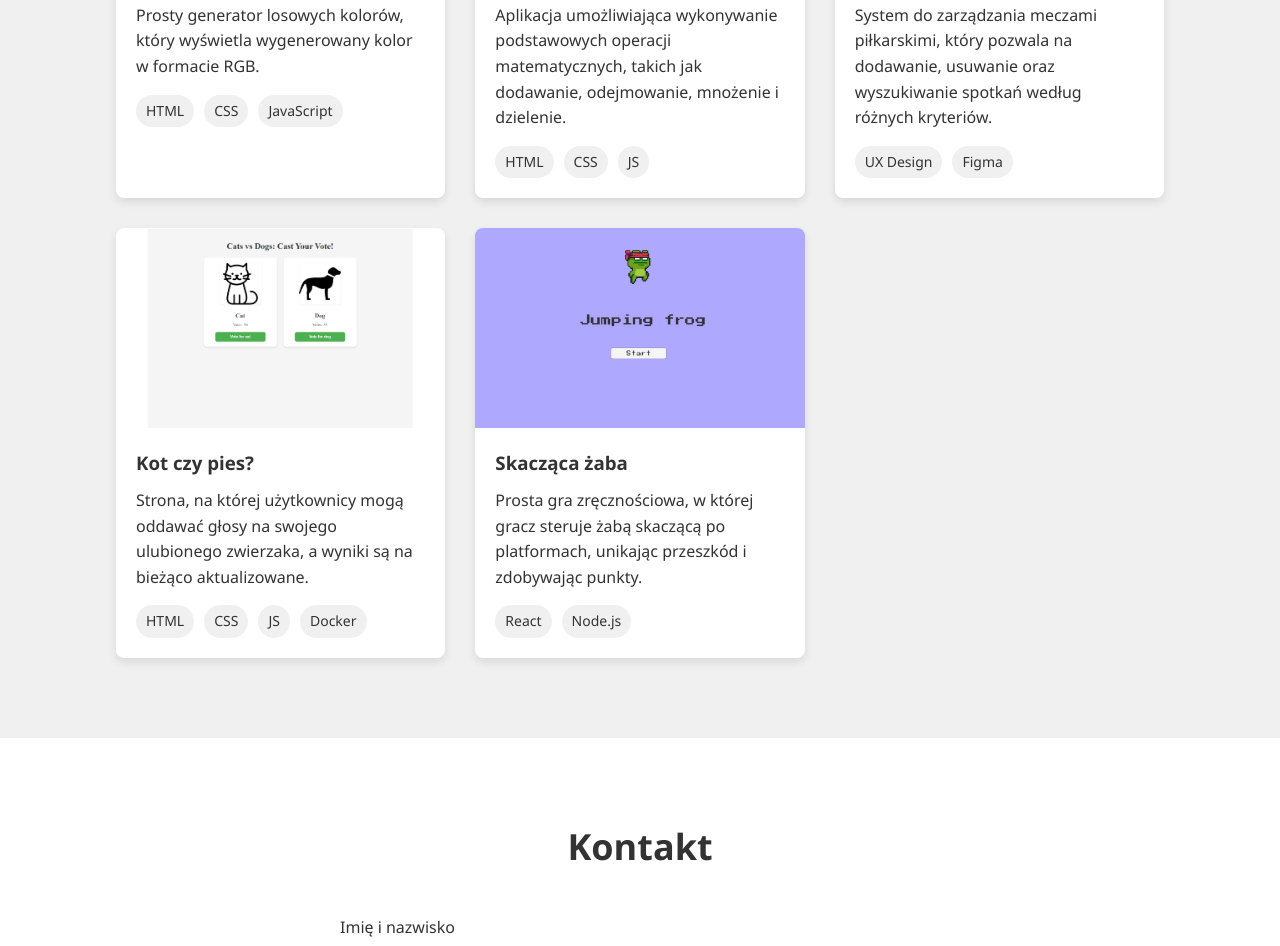
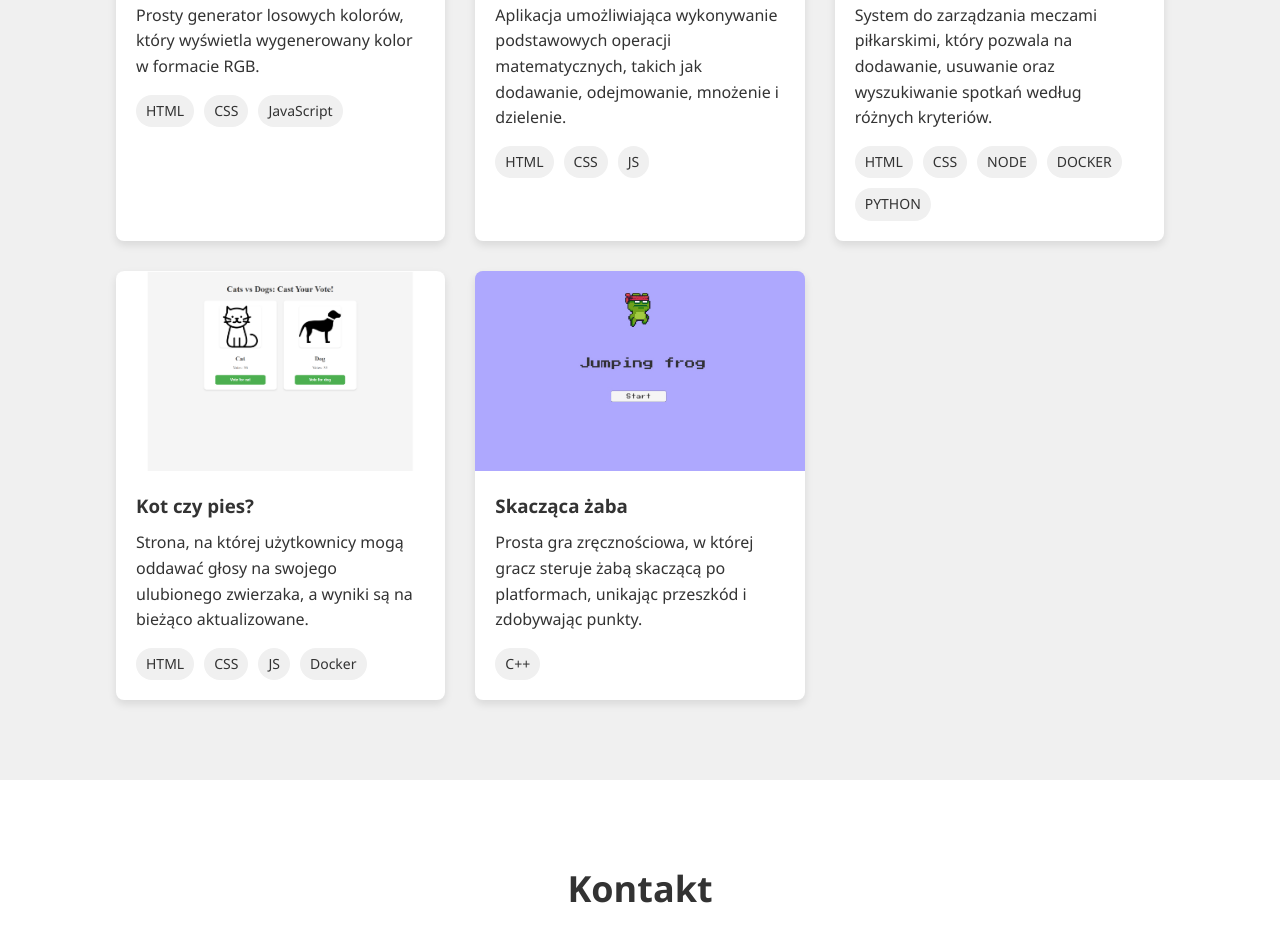
Before and after one commit to Ascher99/Portfolio, a plain HTML site: page index.html in a window 1280 px wide. Shown: the part 1887-2833 px from the top of the page. Drawn offline with Linux system fonts and the light colour scheme.

Commit message:
Update index.html

```diff
--- a/index.html
+++ b/index.html
@@ -483,8 +483,11 @@
                         <h3>Mecze piłki nożnej</h3>
                         <p>System do zarządzania meczami piłkarskimi, który pozwala na dodawanie, usuwanie oraz wyszukiwanie spotkań według różnych kryteriów.</p>
                         <div class="project-tags">
-                            <span class="tag">UX Design</span>
-                            <span class="tag">Figma</span>
+                            <span class="tag">HTML</span>
+                            <span class="tag">CSS</span>
+                            <span class="tag">NODE</span>
+                            <span class="tag">DOCKER</span>
+                            <span class="tag">PYTHON</span>
                         </div>
                     </div>
                 </div>
@@ -513,8 +516,7 @@
                         <h3>Skacząca żaba</h3>
                         <p>Prosta gra zręcznościowa, w której gracz steruje żabą skaczącą po platformach, unikając przeszkód i zdobywając punkty.</p>
                         <div class="project-tags">
-                            <span class="tag">React</span>
-                            <span class="tag">Node.js</span>
+                            <span class="tag">C++</span>
                         </div>
                     </div>
                 </div>
```
